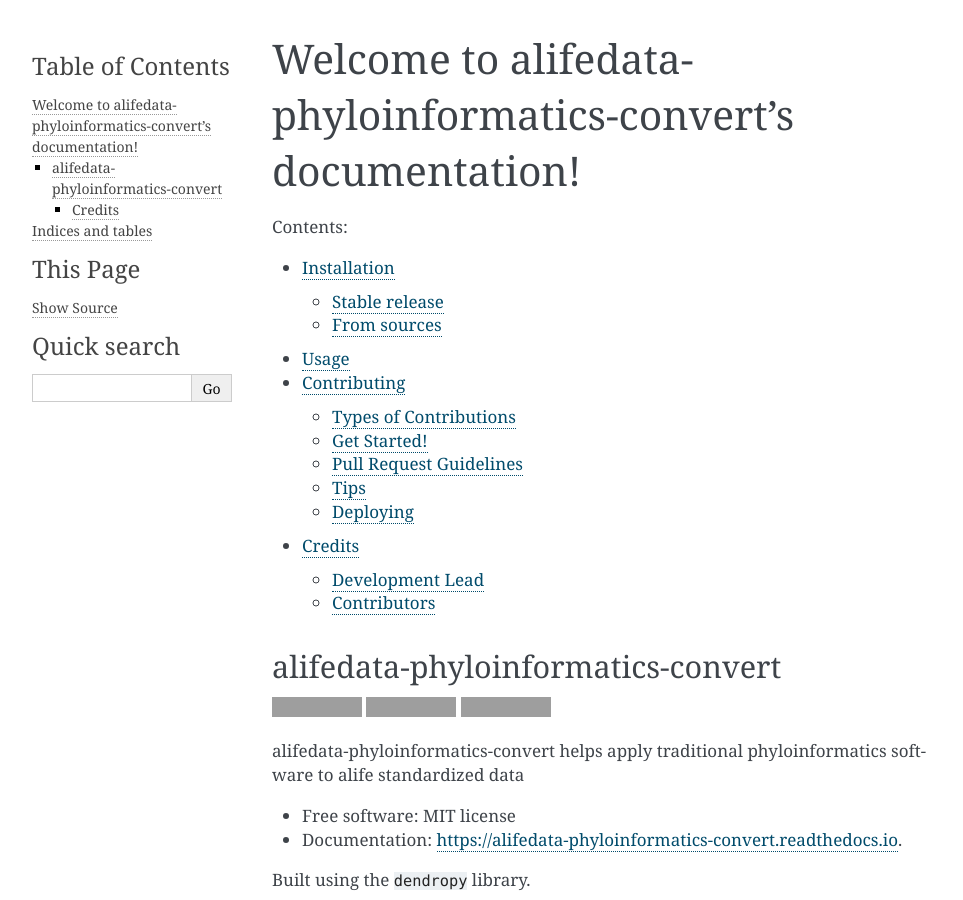
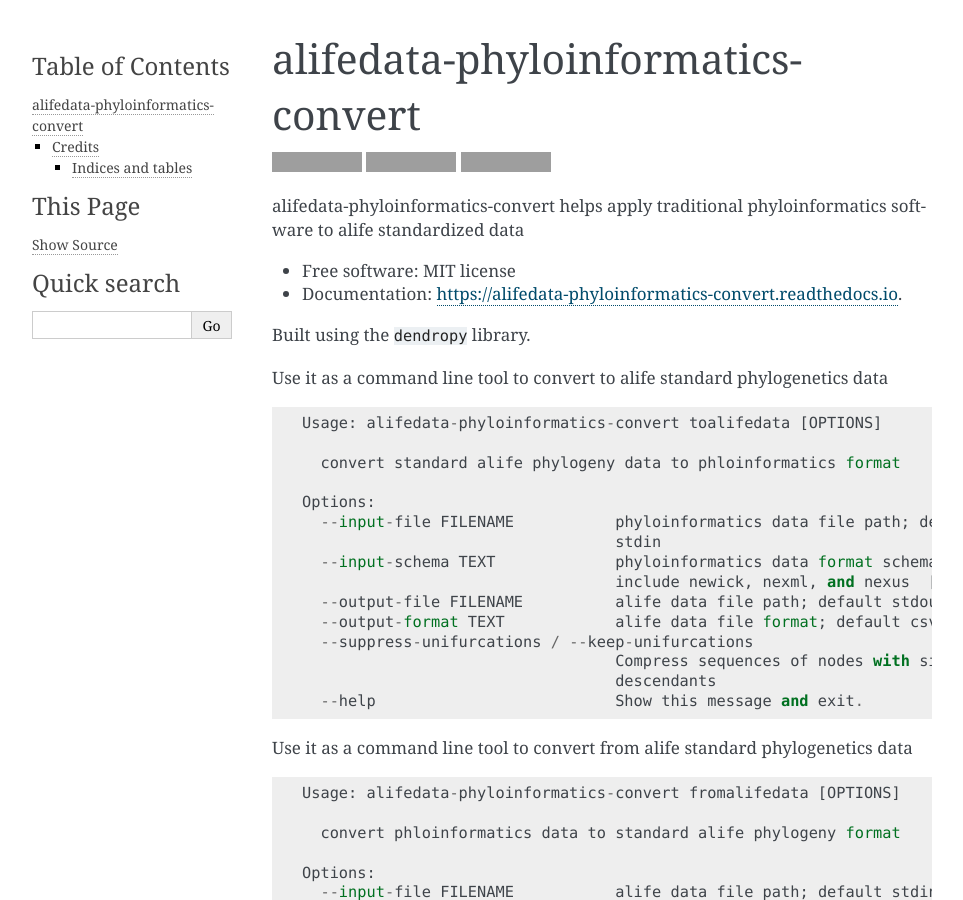
Before and after one commit to mmore500/alifedata-phyloinformatics-convert, a Sphinx documentation site: the page built from docs/index.rst, in a window 1280 px wide and 900 px high. Shown: the whole window, without its empty margins (148-1111 px from the left). Built offline with Sphinx 7.4.7, drawn with Linux system fonts in a browser that asks for light colours; pages that are not in the unit, such as notebooks, are missing from menus; some of the changed text lies outside the part shown; grey boxes are pictures that could not be loaded.

Commit message:
Move README content  up main page

```diff
--- a/docs/index.rst
+++ b/docs/index.rst
@@ -1,5 +1,4 @@
-Welcome to alifedata-phyloinformatics-convert's documentation!
-======================================
+.. include:: ../README.rst
 
 .. toctree::
    :maxdepth: 2
```
Also changed, not shown: other parts of docs/index.rst (+0 -2 lines).
